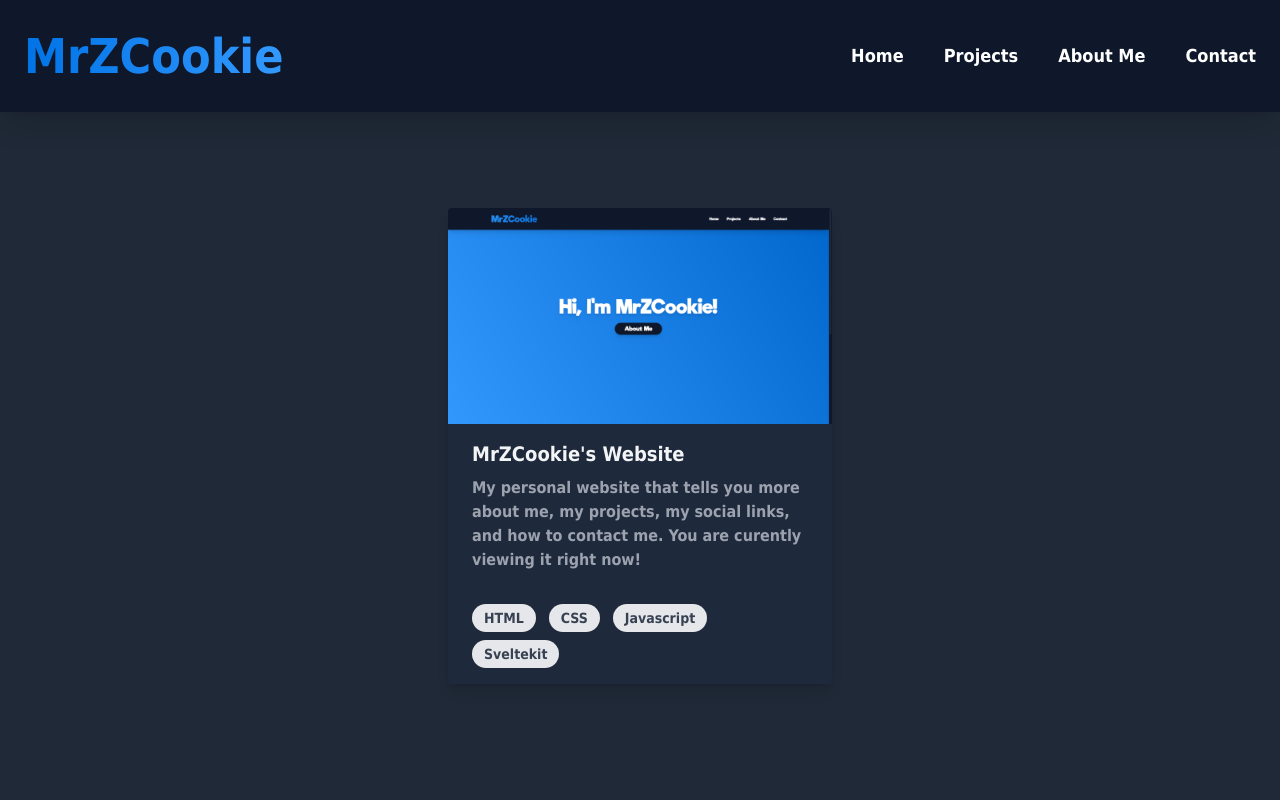
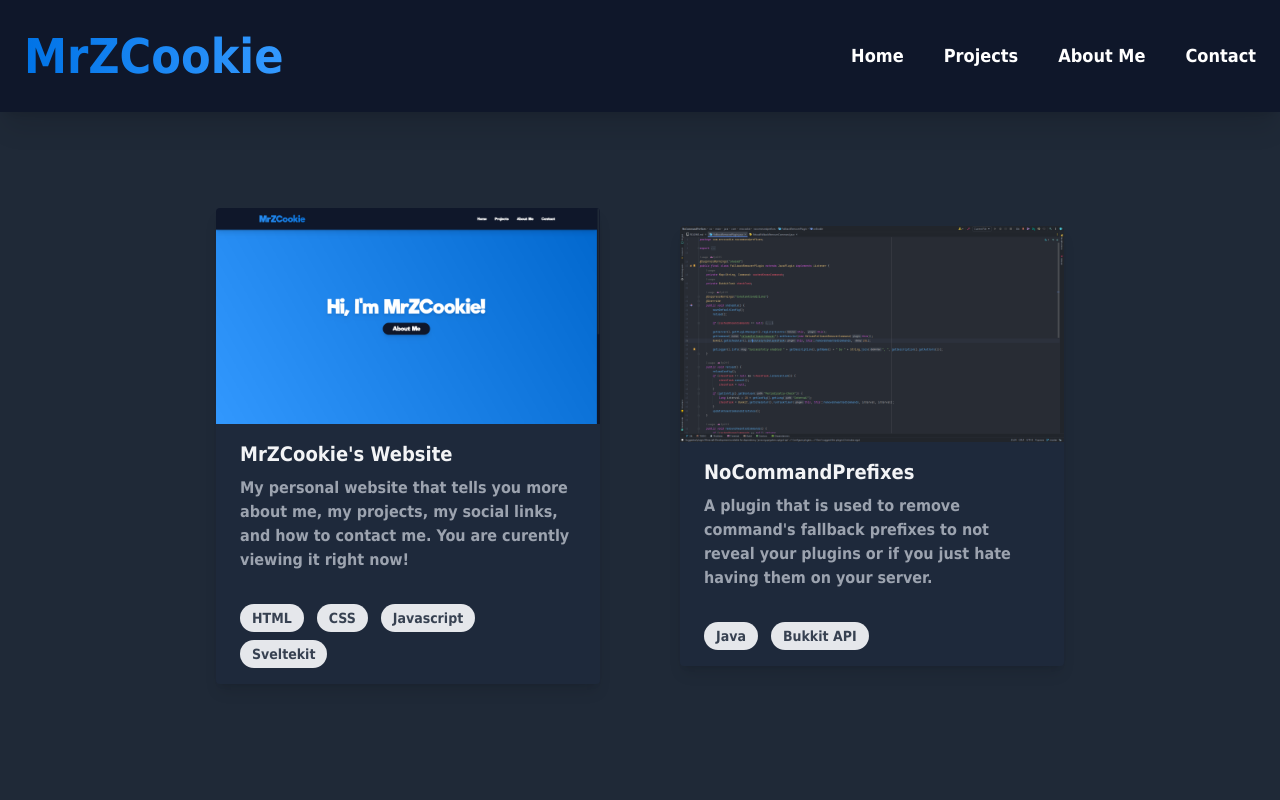
Before and after one commit to MrZCookies/MrZCookie-Website, a SvelteKit app: page /projects in a window 1280 px wide. Shown: the top 800 px of the page. Built offline with nearby package versions, Linux system fonts and the light colour scheme; a web font is replaced by a local one.

Commit message:
Added NoCommandPrefixes to Projects

```diff
--- a/src/routes/projects/+page.svelte
+++ b/src/routes/projects/+page.svelte
@@ -23,4 +23,19 @@
 			<span class="inline-block bg-gray-200 rounded-full px-3 py-1 text-sm font-semibold text-gray-700 mr-2 mb-2">Sveltekit</span>
 		</div>
 	</div>
+	<div class="max-w-sm rounded overflow-hidden shadow-lg bg-slate-800 cursor-pointer mx-10 my-16 justify-center transition duration-500 hover:scale-105 hover:shadow-xl" on:click={() => (window.location.replace("https://github.com/MrZCookies/NoCommandPrefixes"))}>
+		<img class="w-full" src="/nocommandprefixes.png" alt="MrZCookie's Website">
+		<div class="px-6 py-4">
+			<div class="text-xl mb-2 text-gray-100">
+				NoCommandPrefixes
+			</div>
+			<p class="text-gray-400 text-base">
+				A plugin that is used to remove command's fallback prefixes to not reveal your plugins or if you just hate having them on your server.
+			</p>
+		</div>
+		<div class="px-6 pt-4 pb-2">
+			<span class="inline-block bg-gray-200 rounded-full px-3 py-1 text-sm font-semibold text-gray-700 mr-2 mb-2">Java</span>
+			<span class="inline-block bg-gray-200 rounded-full px-3 py-1 text-sm font-semibold text-gray-700 mr-2 mb-2">Bukkit API</span>
+		</div>
+	</div>
 </div>
```
Also changed, not shown: static/nocommandprefixes.png (added).
